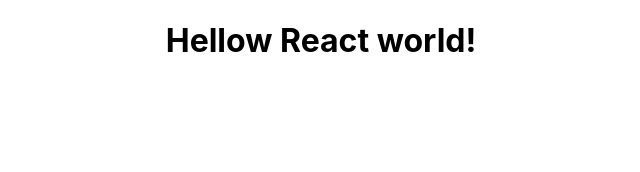
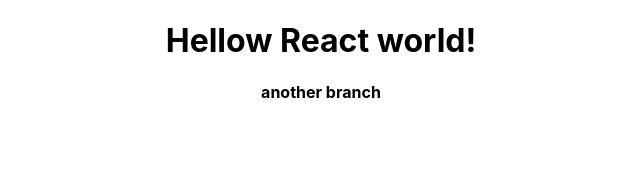
Before and after one commit to abhiwebby/yummy-foodies, a React (Create React App) app: page / in a window 1280 px wide. Shown: the top 172 px of the page, without its empty margins (319-959 px from the left). Built offline with nearby package versions, Linux system fonts and the light colour scheme.

Commit message:
heading 4 added

```diff
--- a/src/App.tsx
+++ b/src/App.tsx
@@ -6,6 +6,7 @@
   return (
     <div className="App">
       <h1>Hellow React world!</h1>
+      <h4>another branch </h4>
     </div>
   );
 }
```
Also changed, not shown: 1 other file (tests, documents, lock files or other folders).
